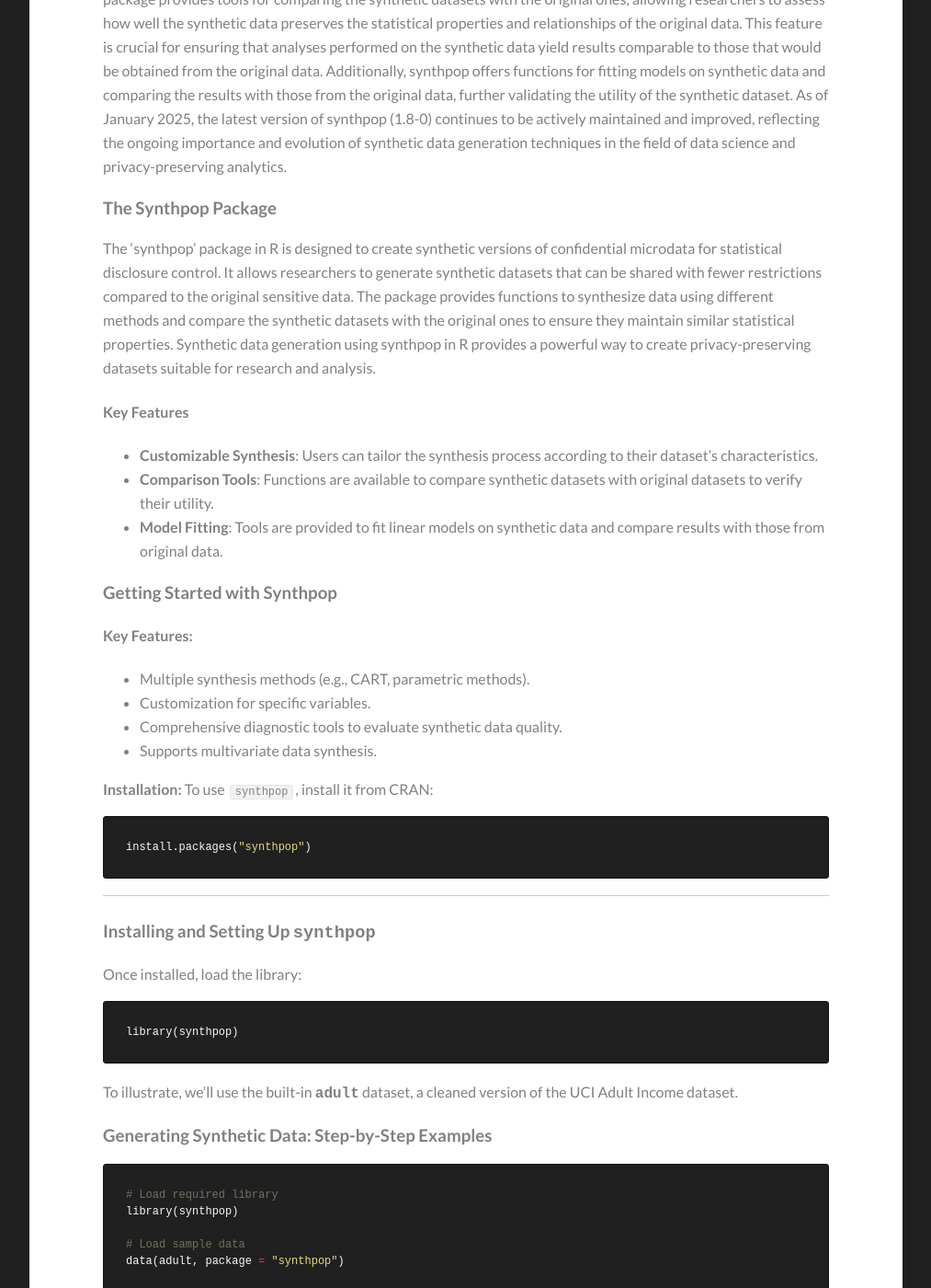
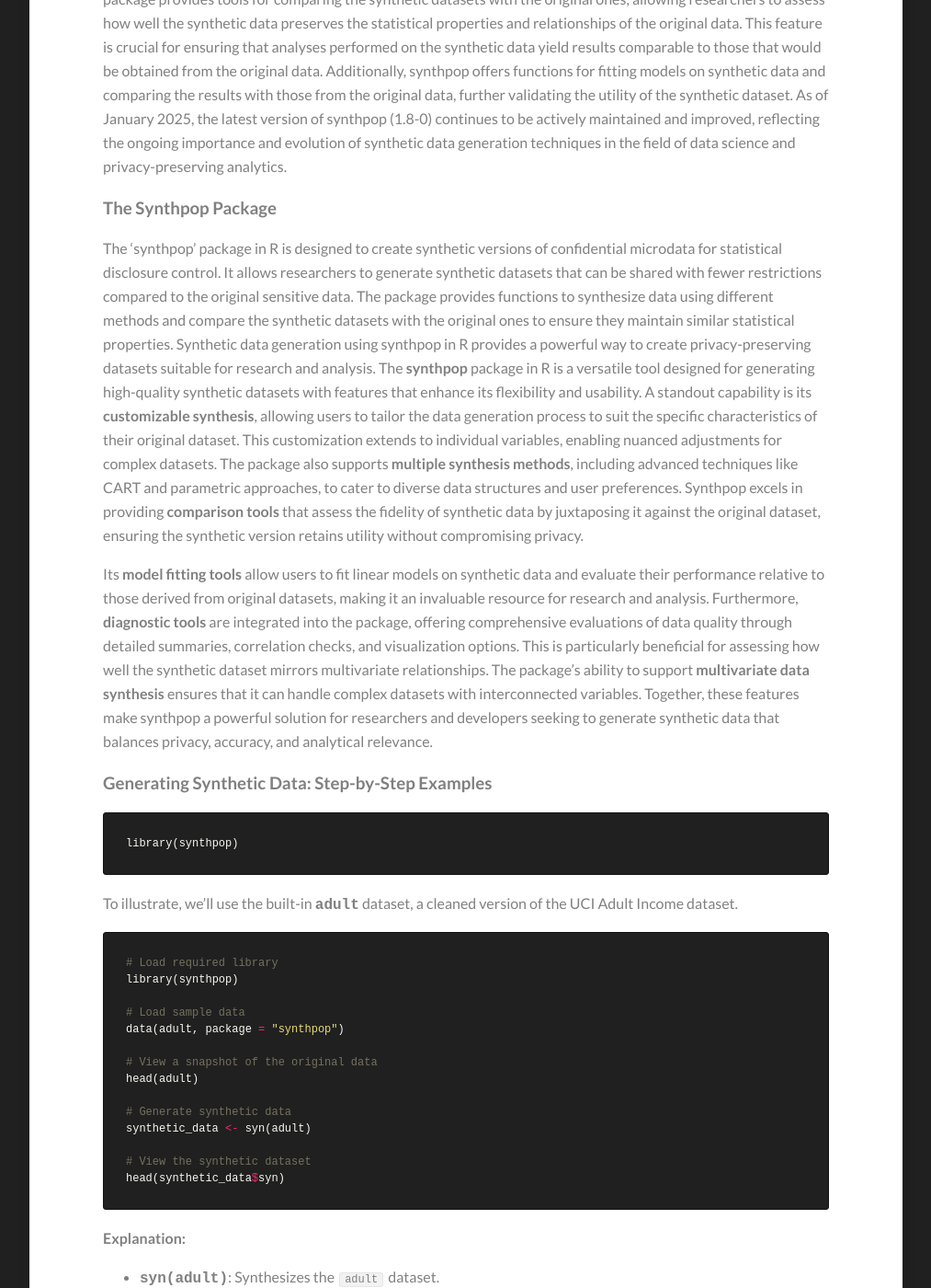
Before and after one commit to Kamran-Afzali/Kamran-Afzali.github.io, a Jekyll site: the page built from _posts/2025-07-25-synthpop.md, in a window 1280 px wide and 1400 px high, scrolled down 922 px. Shown: the whole window at 92% size, without its empty margins (133-1146 px from the left). Built offline with Jekyll 4.4.1, drawn with Linux system fonts in a browser that asks for light colours; our own code applies the rules of GitHub Pages for plain Markdown files; some of the changed text lies outside the part shown.

Commit message:
Update 2025-07-25-synthpop.md

````diff
--- a/_posts/2025-07-25-synthpop.md
+++ b/_posts/2025-07-25-synthpop.md
@@ -9,41 +9,18 @@ One of the key strengths of synthpop lies in its ability to evaluate the utility
 ### The Synthpop Package
 
 The 'synthpop' package in R is designed to create synthetic versions of confidential microdata for statistical disclosure control. It allows researchers to generate synthetic datasets that can be shared with fewer restrictions compared to the original sensitive data. The package provides functions to synthesize data using different methods and compare the synthetic datasets with the original ones to ensure they maintain similar statistical properties. Synthetic data generation using synthpop in R provides a powerful way to create privacy-preserving datasets suitable for research and analysis.
-#### Key Features
-- **Customizable Synthesis**: Users can tailor the synthesis process according to their dataset's characteristics.
-- **Comparison Tools**: Functions are available to compare synthetic datasets with original datasets to verify their utility.
-- **Model Fitting**: Tools are provided to fit linear models on synthetic data and compare results with those from original data.
+The **synthpop** package in R is a versatile tool designed for generating high-quality synthetic datasets with features that enhance its flexibility and usability. A standout capability is its **customizable synthesis**, allowing users to tailor the data generation process to suit the specific characteristics of their original dataset. This customization extends to individual variables, enabling nuanced adjustments for complex datasets. The package also supports **multiple synthesis methods**, including advanced techniques like CART and parametric approaches, to cater to diverse data structures and user preferences. Synthpop excels in providing **comparison tools** that assess the fidelity of synthetic data by juxtaposing it against the original dataset, ensuring the synthetic version retains utility without compromising privacy.
 
-### Getting Started with Synthpop
+Its **model fitting tools** allow users to fit linear models on synthetic data and evaluate their performance relative to those derived from original datasets, making it an invaluable resource for research and analysis. Furthermore, **diagnostic tools** are integrated into the package, offering comprehensive evaluations of data quality through detailed summaries, correlation checks, and visualization options. This is particularly beneficial for assessing how well the synthetic dataset mirrors multivariate relationships. The package’s ability to support **multivariate data synthesis** ensures that it can handle complex datasets with interconnected variables. Together, these features make synthpop a powerful solution for researchers and developers seeking to generate synthetic data that balances privacy, accuracy, and analytical relevance.
+
+### Generating Synthetic Data: Step-by-Step Examples
 
 
-
-
-#### Key Features:
-- Multiple synthesis methods (e.g., CART, parametric methods).
-- Customization for specific variables.
-- Comprehensive diagnostic tools to evaluate synthetic data quality.
-- Supports multivariate data synthesis.
-
-**Installation:**
-To use `synthpop`, install it from CRAN:
-```r
-install.packages("synthpop")
-```
-
----
-
-### Installing and Setting Up `synthpop`
-
-Once installed, load the library:
 ```r
 library(synthpop)
 ```
 
 To illustrate, we’ll use the built-in **`adult`** dataset, a cleaned version of the UCI Adult Income dataset.
-
-### Generating Synthetic Data: Step-by-Step Examples
-
 
 ```r
 # Load required library
@@ -100,7 +77,6 @@ syn_missing <- syn(adult)
 # View synthetic data
 head(syn_missing$syn)
 ```
-#### Advanced Features of `synthpop`
 
 To generate multiple synthetic datasets, specify the `m` parameter.
 
````
